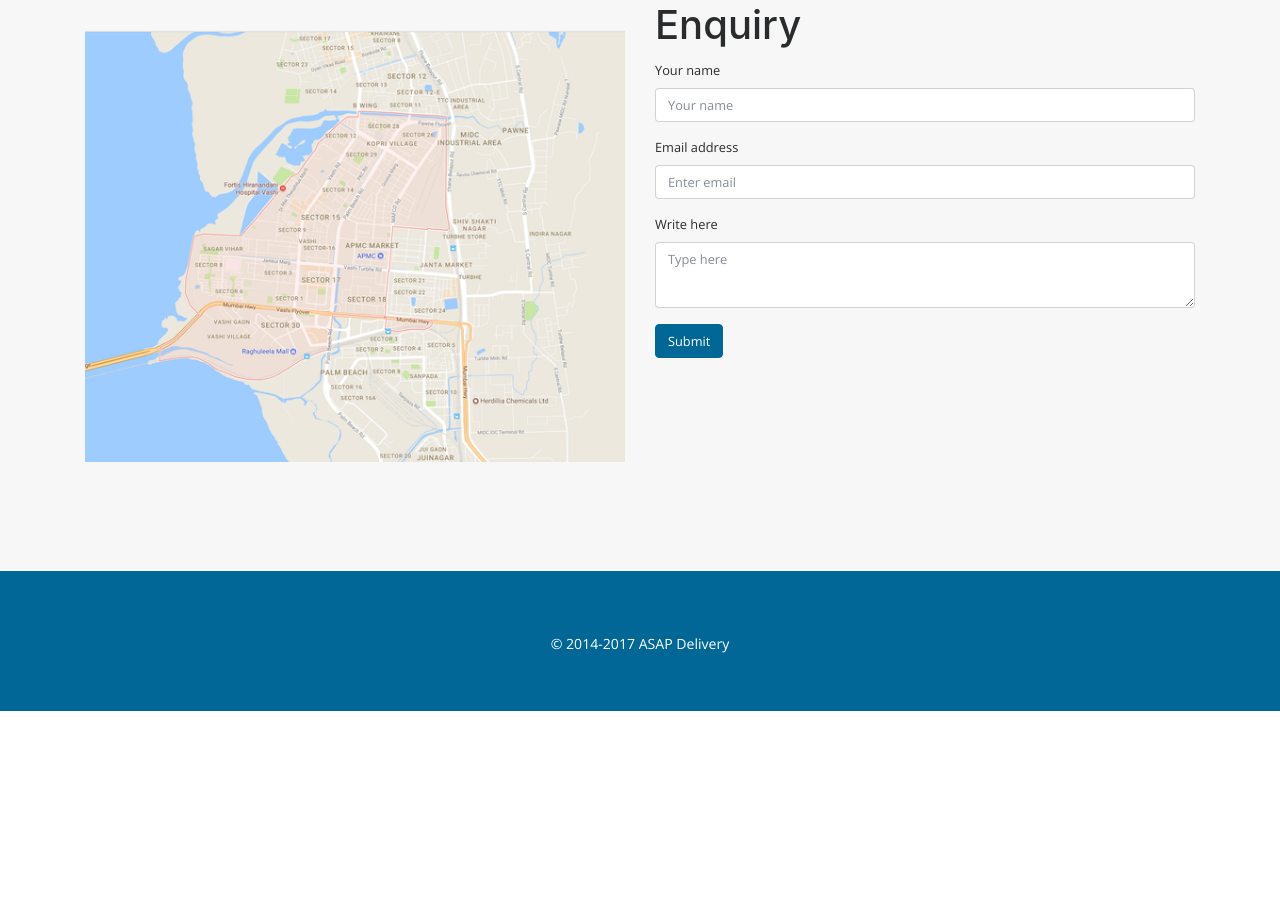
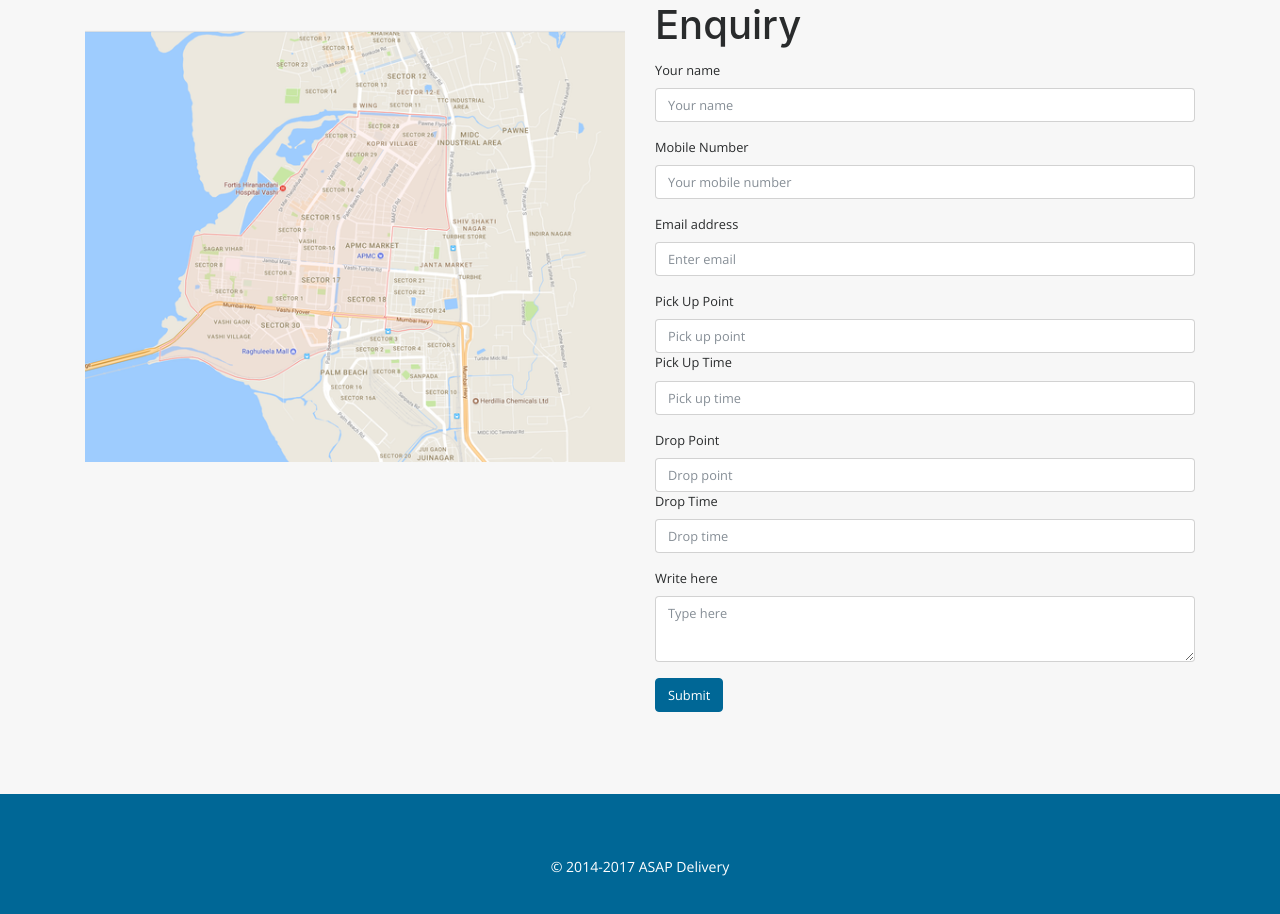
Before and after one commit to asapdeliveries/asapdeliveries.github.io, a plain HTML site: page index.html in a window 1280 px wide. Shown: the part 2499-3413 px from the top of the page. Before the commit the page ends 3210 px from the top, so only its background shows below. Drawn offline with nearby package versions, Linux system fonts and the light colour scheme.

Commit message:
index page updated

```diff
--- a/index.html
+++ b/index.html
@@ -151,9 +151,26 @@
           <h1>Enquiry</h1>
           <form>
             <div class="form-group"> <label for="InputName">Your name</label>
-              <input type="text" class="form-control" id="InputName" placeholder="Your name"> </div>
+              <input type="text" class="form-control" id="InputName" placeholder="Your name">
+            </div>
+            <div class="form-group"> <label for="InputName">Mobile Number</label>
+              <input type="text" class="form-control" id="InputName" placeholder="Your mobile number">
+            </div>
             <div class="form-group"> <label for="InputEmail1">Email address</label>
-              <input type="email" class="form-control" id="InputEmail1" placeholder="Enter email"> </div>
+              <input type="email" class="form-control" id="InputEmail1" placeholder="Enter email">
+            </div>
+
+            <div class="form-group"> <label for="InputEmail1">Pick Up Point</label>
+              <input type="email" class="form-control" id="InputEmail1" placeholder="Pick up point">
+              <label for="InputEmail1">Pick Up Time</label>
+              <input type="email" class="form-control" id="InputEmail1" placeholder="Pick up time">
+            </div>
+            <div class="form-group"> <label for="InputEmail1">Drop Point</label>
+              <input type="email" class="form-control" id="InputEmail1" placeholder="Drop point">
+              <label for="InputEmail1">Drop Time</label>
+              <input type="email" class="form-control" id="InputEmail1" placeholder="Drop time">
+            </div>
+
             <div class="form-group"> <label for="Textarea">Write here</label> <textarea class="form-control" id="Textarea" rows="3" placeholder="Type here"></textarea> </div>
             <button type="submit" class="btn btn-secondary">Submit</button>
           </form>
```
